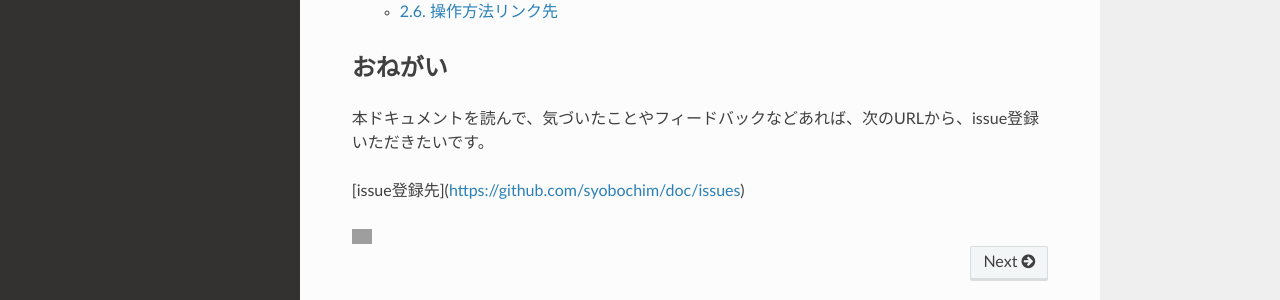
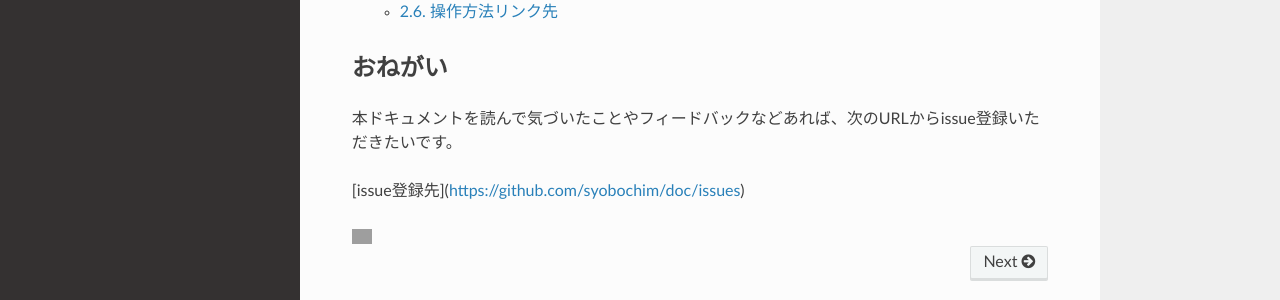
Before and after one commit to syobochim/doc, a Sphinx documentation site: the page built from source/index.rst, in a window 1280 px wide and 900 px high, scrolled down 782 px. Shown: the part 489-789 px from the top of the window. Built offline with Sphinx 7.4.7 and the Read the Docs theme 2.0.0, drawn with Linux system fonts in a browser that asks for light colours; grey boxes are pictures that could not be loaded.

Commit message:
句読点つけすぎ

```diff
--- a/source/index.rst
+++ b/source/index.rst
@@ -44,6 +44,6 @@ syobochim-doc
 
 おねがい
 ====
-本ドキュメントを読んで、気づいたことやフィードバックなどあれば、次のURLから、issue登録いただきたいです。
+本ドキュメントを読んで気づいたことやフィードバックなどあれば、次のURLからissue登録いただきたいです。
 
 [issue登録先](https://github.com/syobochim/doc/issues)
```
